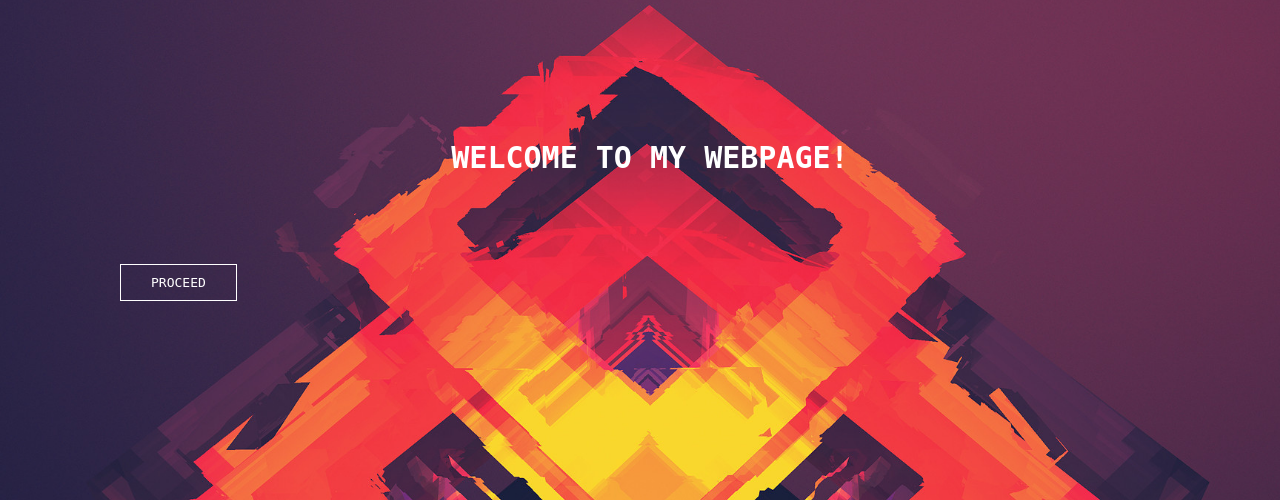
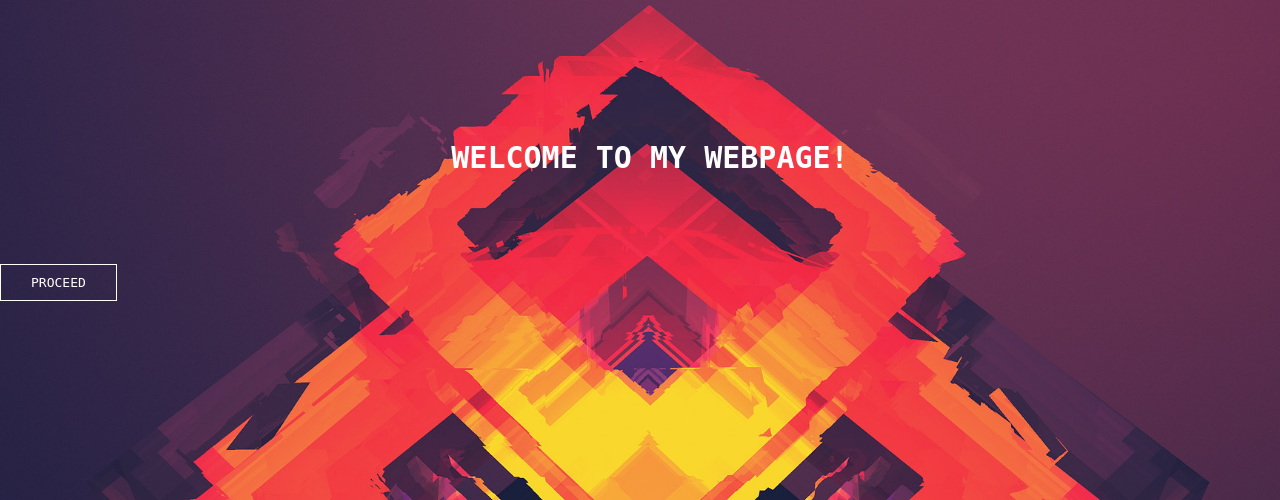
Before and after one commit to cpmaning/lab2, a PHP site: page / in a window 1280 px wide. Shown: the part 110-610 px from the top of the page. Run offline with PHP 8.4, Linux system fonts and the light colour scheme.

Commit message:
Update style.css

```diff
--- a/style.css
+++ b/style.css
@@ -78,7 +78,7 @@ h1
 .button
 {
     margin-top: 100px;
-    margin-left: 10%;
+    margin-left: 0%;
 }
 
 .btn
```
